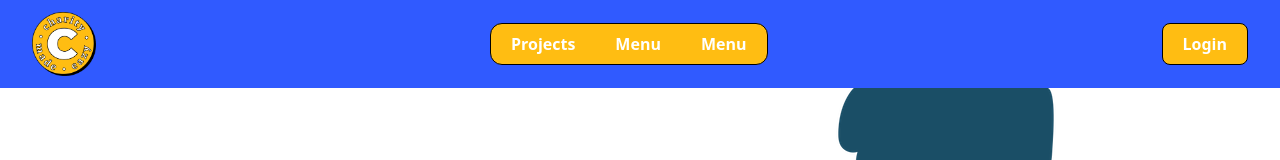
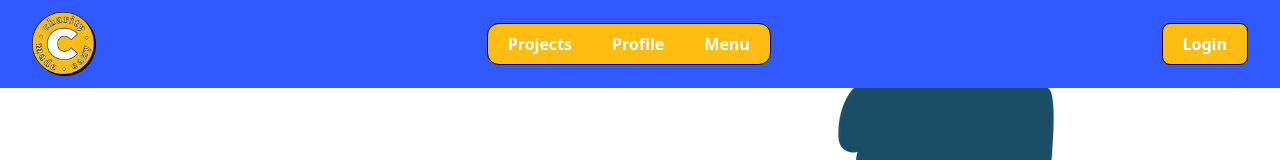
Before and after one commit to jrnesc/chariteazy, a React (Create React App) app in the folder frontend/: page / in a window 1280 px wide. Shown: the top 160 px of the page. Built offline with nearby package versions, Linux system fonts and the light colour scheme.

Commit message:
add Profile Link to Header

```diff
--- a/frontend/src/components/Header.jsx
+++ b/frontend/src/components/Header.jsx
@@ -19,7 +19,12 @@ const Header = (props) => {
                 </NavLink>
               </li>
               <li className="py-2 px-5">
-                <a>Menu</a>
+                <NavLink
+                  to={{ pathname: "/profile" }}
+                  activeClassName="font-bold text-black"
+                >
+                  Profile
+                </NavLink>
               </li>
               <li className="py-2 px-5">
                 <a>Menu</a>
@@ -46,7 +51,12 @@ const Header = (props) => {
               </NavLink>
             </li>
             <li className="py-2 px-5">
-              <a>Menu</a>
+              <NavLink
+                to={{ pathname: "/profile" }}
+                activeClassName="font-bold text-black"
+              >
+                Profile
+              </NavLink>
             </li>
             <li className="py-2 px-5">
               <a>Menu</a>
```
